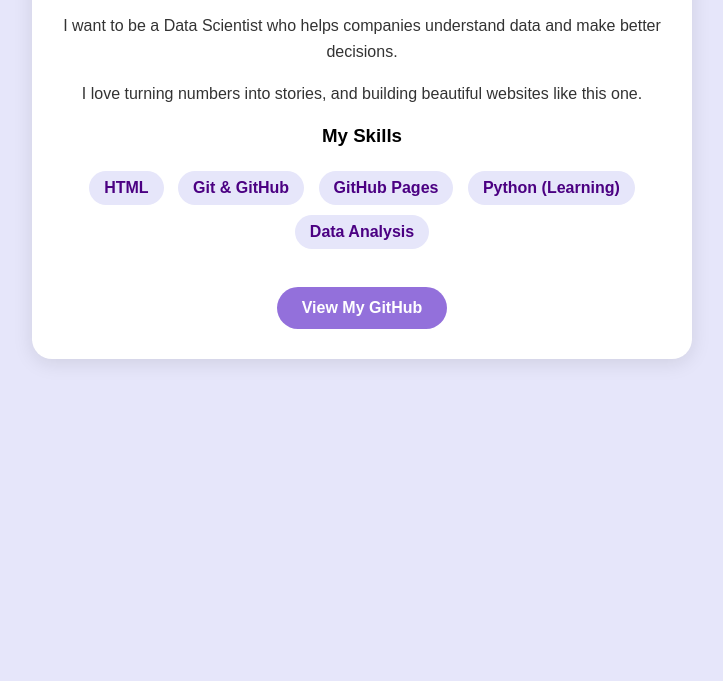
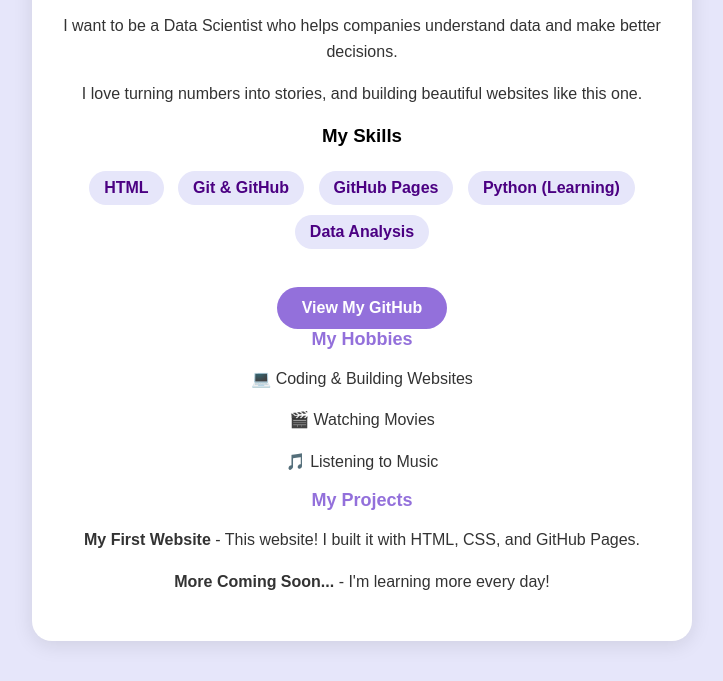
Before and after one commit to PhantomYield/PhantomYield-Hello, a plain HTML site: page index.html in a window 1280 px wide. Shown: the part 422-1103 px from the top of the page, without its empty margins (278-1001 px from the left). Before the commit the page ends 821 px from the top, so only its background shows below. Drawn offline with Linux system fonts and the light colour scheme.

Commit message:
add hobbies and projects

```diff
--- a/index.html
+++ b/index.html
@@ -30,6 +30,14 @@ a { display: inline-block; background: #9370DB; color: white; padding: 12px 25px
 </div>
 <br>
 <a href="https://github.com/PhantomYield">View My GitHub</a>
+<h2>My Hobbies</h2>
+<p>💻 Coding & Building Websites</p>
+<p>🎬 Watching Movies</p>
+<p>🎵 Listening to Music</p>
+
+<h2>My Projects</h2>
+<p><b>My First Website</b> - This website! I built it with HTML, CSS, and GitHub Pages.</p>
+<p><b>More Coming Soon...</b> - I'm learning more every day!</p>
 </div>
 </body>
 </html>
```
